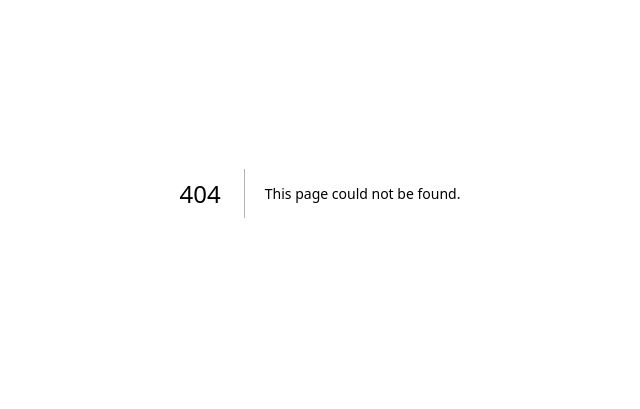
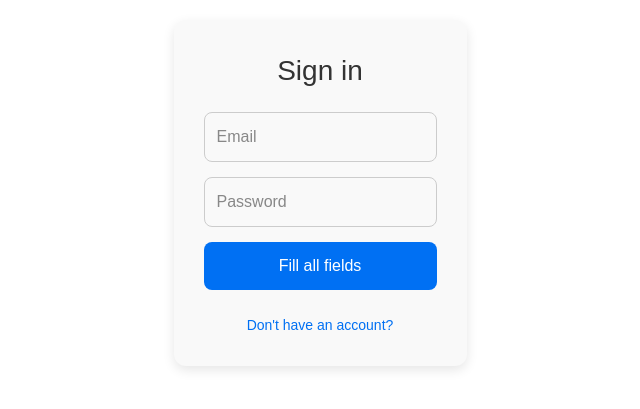
Before and after one commit to Prothom7/Traffic-System, a Next.js app: page /authentication/signin in a window 1280 px wide. Before the commit this address had no page. Shown: the part 207-616 px from the top of the page, without its empty margins (320-960 px from the left). Built offline with nearby package versions, Linux system fonts and the light colour scheme.

Commit message:
Sign in Frontend created

```diff
--- /dev/null
+++ b/app/authentication/signin/page.tsx
@@ -0,0 +1,59 @@
+'use client';
+
+import React, { useEffect, useState } from "react";
+import styles from './signin.module.css';
+import Link from "next/link";
+
+export default function LoginPage() {
+    const [user, setUser] = useState({
+        email: "",
+        password: "",
+    });
+
+    const [buttonDisabled, setButtonDisabled] = useState(true);
+
+    useEffect(() => {
+        setButtonDisabled(!(user.email && user.password));
+    }, [user]);
+
+    const onLogin = (e: React.FormEvent) => {
+        e.preventDefault();
+        alert(`Email: ${user.email}\nPassword: ${user.password}`);
+    };
+
+    return (
+        <div className={styles.fullpage}>
+            <div className={styles.container}>
+                <h2 className={styles.title}>Sign in</h2>
+                <form onSubmit={onLogin} className={styles.form}>
+                    <input
+                        type="email"
+                        placeholder="Email"
+                        value={user.email}
+                        onChange={(e) => setUser({ ...user, email: e.target.value })}
+                        className={styles.input}
+                        required
+                    />
+                    <input
+                        type="password"
+                        placeholder="Password"
+                        value={user.password}
+                        onChange={(e) => setUser({ ...user, password: e.target.value })}
+                        className={styles.input}
+                        required
+                    />
+                    <button
+                        type="submit"
+                        className={styles.button}
+                        disabled={buttonDisabled}
+                    >
+                        {buttonDisabled ? "Fill all fields" : "Log In"}
+                    </button>
+                    <Link href="/signup" className={styles.link}>
+                        Don't have an account?
+                    </Link>
+                </form>
+            </div>
+        </div>
+    );
+}
--- /dev/null
+++ b/app/authentication/signin/signin.module.css
@@ -0,0 +1,76 @@
+.container {
+  max-width: 400px;
+  margin: 80px auto;
+  padding: 30px;
+  background-color: #f9f9f9;
+  border-radius: 12px;
+  box-shadow: 0 4px 12px rgba(0, 0, 0, 0.1);
+  text-align: center;
+}
+
+.fullpage {
+  height: 100vh;
+  width: 100vw;
+  background-size: cover;
+  background-position: center;
+  background-repeat: no-repeat;
+  display: flex;
+  justify-content: center;
+  align-items: center;
+}
+
+.title {
+  font-size: 28px;
+  margin-bottom: 20px;
+  color: #333;
+  font-family: Arial, Helvetica, sans-serif;
+}
+
+.form {
+  display: flex;
+  flex-direction: column;
+  gap: 15px;
+}
+
+.input {
+  padding: 12px;
+  font-size: 16px;
+  border: 1px solid #ccc;
+  border-radius: 8px;
+  outline: none;
+  transition: border-color 0.3s ease;
+  font-family: Arial, Helvetica, sans-serif;
+}
+
+.input:focus {
+  border-color: #0070f3;
+}
+
+.button {
+  padding: 12px;
+  font-size: 16px;
+  background-color: #0070f3;
+  color: white;
+  border: none;
+  border-radius: 8px;
+  cursor: pointer;
+  transition: background-color 0.3s ease;
+}
+
+.button:hover {
+  background-color: #005bb5;
+}
+
+.link {
+  margin-top: 10px;
+  font-size: 14px;
+  color: #0070f3;
+  text-decoration: none;
+  font-family: Arial, Helvetica, sans-serif;
+  transition: color 0.3s ease;
+}
+
+.link:hover {
+  color: #005bb5;
+  text-decoration: underline;
+}
```
